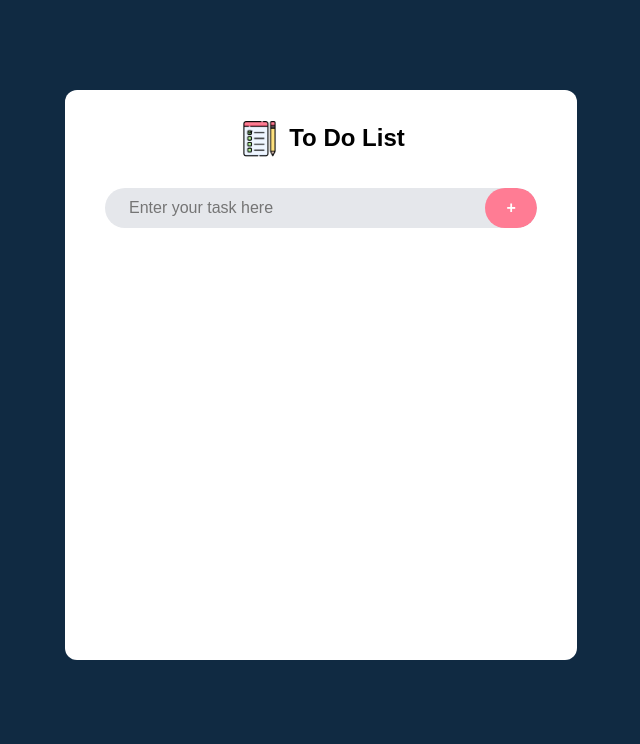
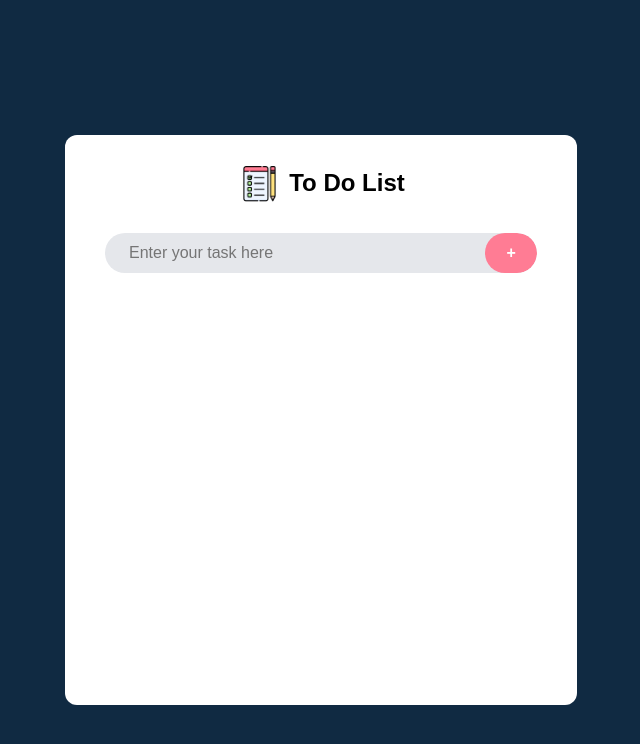
Before and after one commit to Olando07/To-do-list, a React (Vite) app: page / in a window 1280 px wide. Shown: the top 744 px of the page, without its empty margins (319-959 px from the left). Built offline with nearby package versions, Linux system fonts and the light colour scheme.

Commit message:
'Centered overlay - it looked bad in firefox'

```diff
--- a/src/App.css
+++ b/src/App.css
@@ -30,4 +30,7 @@ body {
 .overlay {
 	min-width: 100vw;
 	min-height: 100vh;
+    display: flex;
+    justify-content: center;
+    align-content: flex-start;
 }
```
